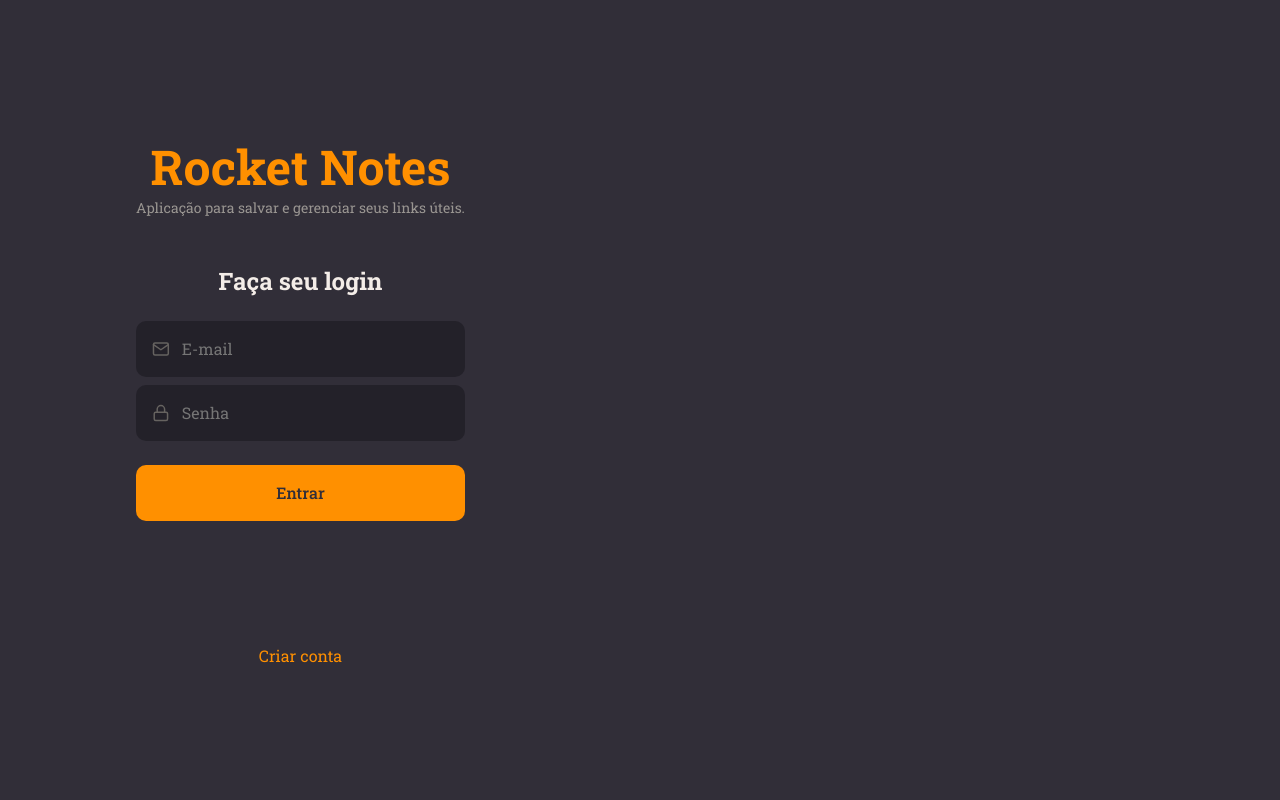
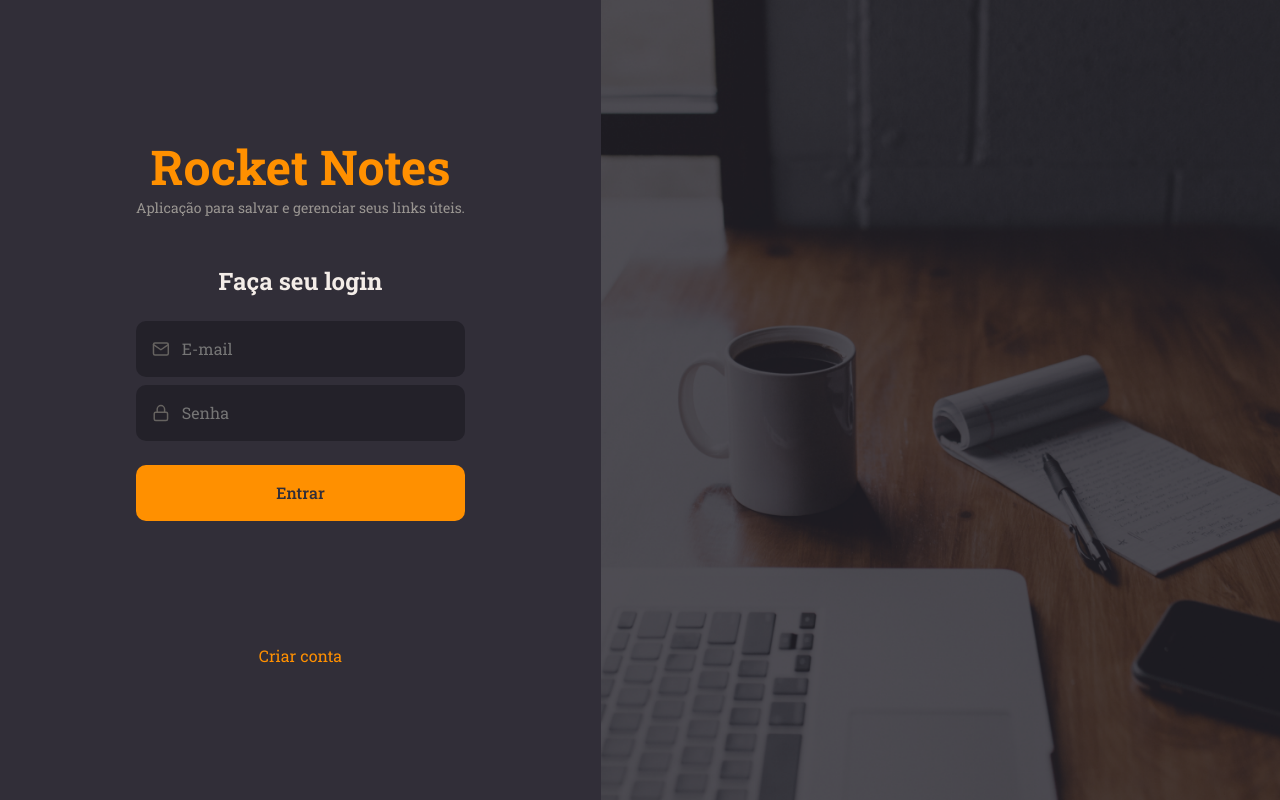
Before and after one commit to JVitor-Dev/app-notes, a React (Vite) app: page / in a window 1280 px wide. Built offline with nearby package versions, Linux system fonts and the light colour scheme.

Commit message:
background page signin

```diff
--- a/src/pages/SignIn/index.jsx
+++ b/src/pages/SignIn/index.jsx
@@ -1,4 +1,4 @@
-import { Container, Form } from "./style"
+import { Container, Form, Background } from "./style"
 import { FiLogIn, FiMail, FiLock } from "react-icons/fi"
 
 import {Input} from "../../Components/Input"
@@ -28,6 +28,8 @@
 
       <a href="#">Criar conta</a>
       </Form>
+
+      <Background/>
     </Container>
   )
 }
--- a/src/pages/SignIn/style.js
+++ b/src/pages/SignIn/style.js
@@ -1,4 +1,5 @@
 import styled from 'styled-components'
+import backgroundImg from '../../assets/background-signin.png'
 
 export const Container = styled.div`
   height: 100vh;
@@ -39,3 +40,9 @@
     color: ${({ theme }) => theme.COLORS.ORANGE};
   }
 `
+
+export const Background = styled.div`
+  flex: 1;
+  background: url(${backgroundImg}) no-repeat center center;
+  background-size: cover;
+`
```
Also changed, not shown: src/assets/background-signin.png (added).
